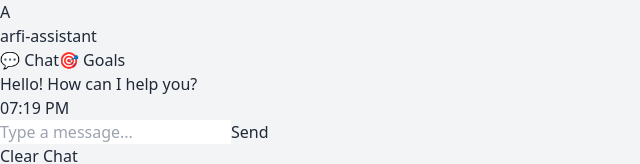
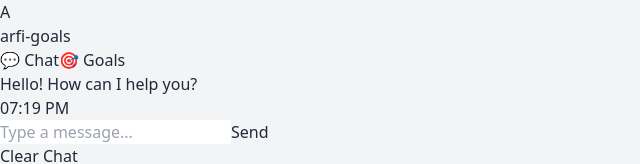
Before and after one commit to afilimonchyk/ai-goals-assistant, a Vue app in the folder my-vue-app/: page / in a window 1280 px wide. Shown: the top 164 px of the page, without its empty margins (0-640 px from the left). Built offline with nearby package versions, Linux system fonts and the light colour scheme.

Commit message:
Added small changes for header

```diff
--- a/my-vue-app/src/components/Header.vue
+++ b/my-vue-app/src/components/Header.vue
@@ -9,7 +9,7 @@
       </div>
       <!-- Assistant title -->
       <h1 class="text-white text-2xl sm:text-3xl font-semibold tracking-tight">
-        arfi-assistant
+        arfi-goals
       </h1>
     </div>
   </header>
```
